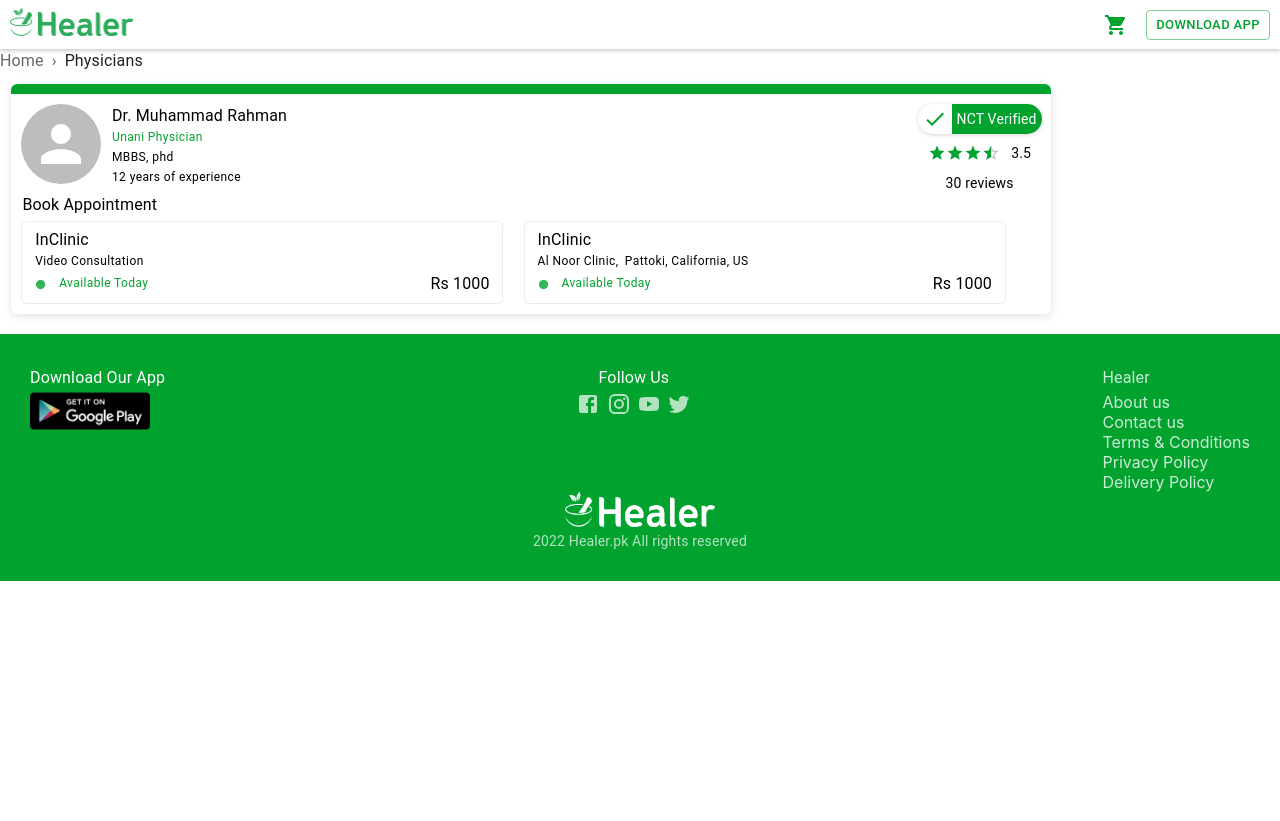
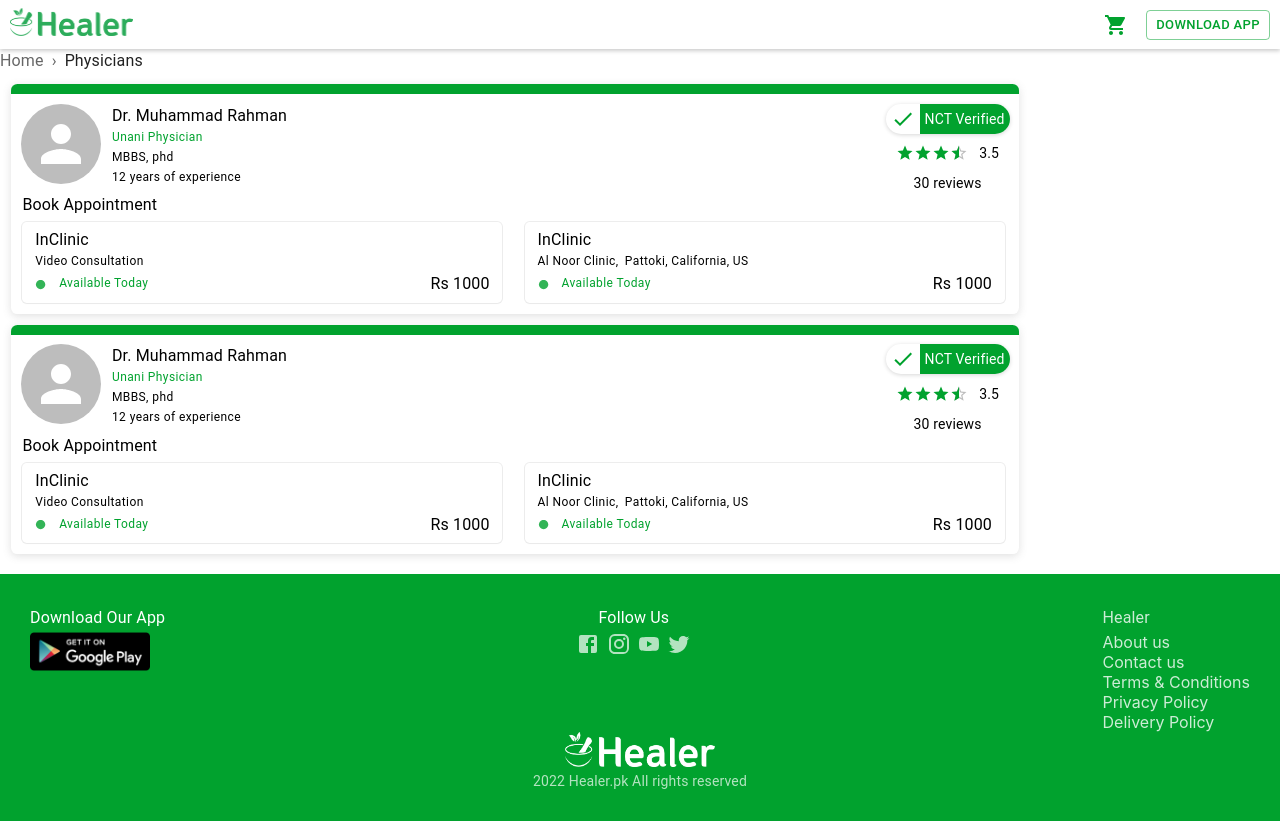
Before and after one commit to im-rahman1/healer-private, a Next.js app: page /physicians in a window 1280 px wide. Before the commit the page ends 800 px from the top, so only its background shows below. Built offline with nearby package versions, Linux system fonts and the light colour scheme.

Commit message:
minor improvements

```diff
--- a/pages/physicians/index.js
+++ b/pages/physicians/index.js
@@ -125,6 +125,94 @@
             </div>
           </div>
         </div>
+        <div className={styles.docCard}>
+          <div className={styles.bar}></div>
+          <div className={styles.profileInfoContainer}>
+            <div className={styles.profileInfo}>
+              <Avatar src="" sx={muiStyles.avatar} />
+              <div className={styles.profileInfo__text}>
+                <Typography>Dr. Muhammad Rahman</Typography>
+                <Typography variant="caption" sx={{ color: "#01a22e" }}>
+                  Unani Physician
+                </Typography>
+                <Typography variant="caption">MBBS, phd</Typography>
+                <Typography variant="caption">
+                  12 years of experience
+                </Typography>
+              </div>
+            </div>
+            <div className={styles.flexEnd}>
+              <div className={styles.reviewContainer}>
+                <div className={styles.badgeContainer}>
+                  <DoneIcon sx={{ color: "#01a22e" }} />
+                  <div className={styles.badgeTxt}>
+                    <Typography sx={{ whiteSpace: "noWrap" }} variant="body2">
+                      NCT Verified
+                    </Typography>
+                  </div>
+                </div>
+                <div className={styles.rating}>
+                  <Rating
+                    value={3.5}
+                    precision={0.5}
+                    max={4}
+                    sx={{ color: "#01a22e" }}
+                    size="small"
+                    readOnly
+                  />
+                  <Typography variant="body2">3.5</Typography>
+                </div>
+                <Typography variant="body2">30 reviews</Typography>
+              </div>
+            </div>
+          </div>
+          <Typography sx={{ marginLeft: "0.7rem" }}>
+            Book Appointment
+          </Typography>
+          <div className={styles.bookAppointmentContainer}>
+            <div className={styles.appointmentCard}>
+              <div className={styles.appointment__info}>
+                <Typography>InClinic</Typography>
+                <Typography variant="caption">Video Consultation</Typography>
+                <div className={styles.statusContainer}>
+                  <div className={styles.status}>
+                    <CircleIcon
+                      sx={{
+                        fontSize: "0.7rem",
+                        opacity: 0.8,
+                        color: "#01a22e",
+                      }}
+                    />
+                    <Typography variant="caption">Available Today</Typography>
+                  </div>
+                  <Typography>Rs 1000</Typography>
+                </div>
+              </div>
+            </div>
+            <div className={styles.appointmentCard}>
+              <div className={styles.appointment__info}>
+                  <Typography>InClinic</Typography>
+                <div className={styles.clinicAddress}>
+                  <Typography variant="caption">Al Noor Clinic,</Typography>
+                  <Typography variant="caption">Pattoki, California, US</Typography>
+                </div>
+                <div className={styles.statusContainer}>
+                  <div className={styles.status}>
+                    <CircleIcon
+                      sx={{
+                        fontSize: "0.7rem",
+                        opacity: 0.8,
+                        color: "#01a22e",
+                      }}
+                    />
+                    <Typography variant="caption">Available Today</Typography>
+                  </div>
+                  <Typography>Rs 1000</Typography>
+                </div>
+              </div>
+            </div>
+          </div>
+        </div>
       </div>
     </Layout>
   );
--- a/styles/physicians.module.css
+++ b/styles/physicians.module.css
@@ -7,7 +7,7 @@
   border-radius: 0.4rem;
   overflow: hidden;
   margin: 0.7rem;
-  max-width: 65rem;
+  max-width: 63rem;
 }
 
 .bar {
@@ -118,13 +118,15 @@
   align-items: flex-end;
 }
 
+@media screen and (max-width: 786px) {
+  .appointmentCard {
+    min-width: 320px;
+  }
+}
 
-
-@media screen and (max-width: 786px) {
-
+@media screen and (max-width: 540px) {
   .appointmentCard {
-
-    min-width: 320px;
+    min-width: 240px;
   }
 }
 
@@ -135,7 +137,7 @@
   }
 
   .flexEnd {
-    align-items: center;
+    /* align-items: center; */
   }
 }
 
```
